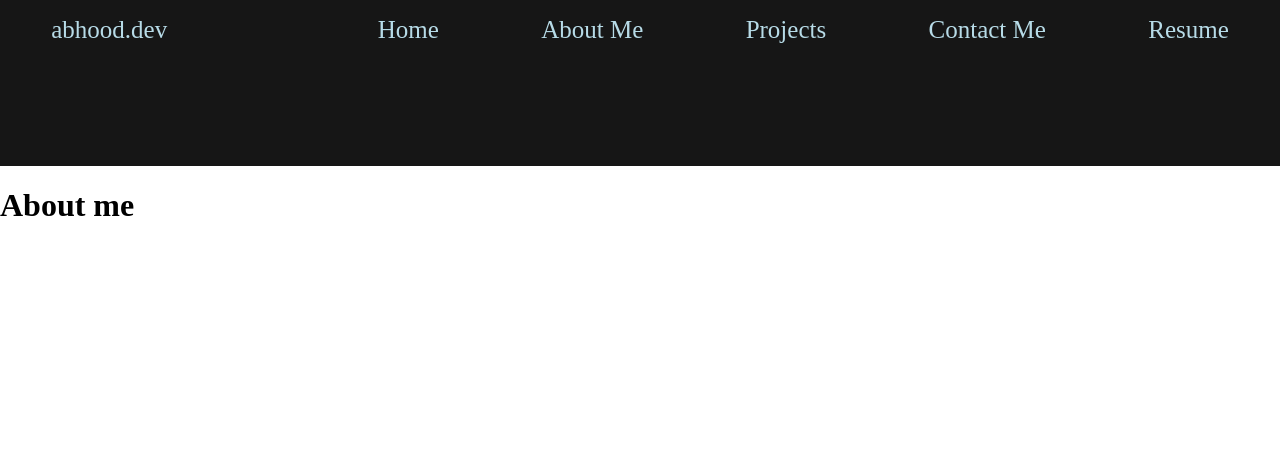
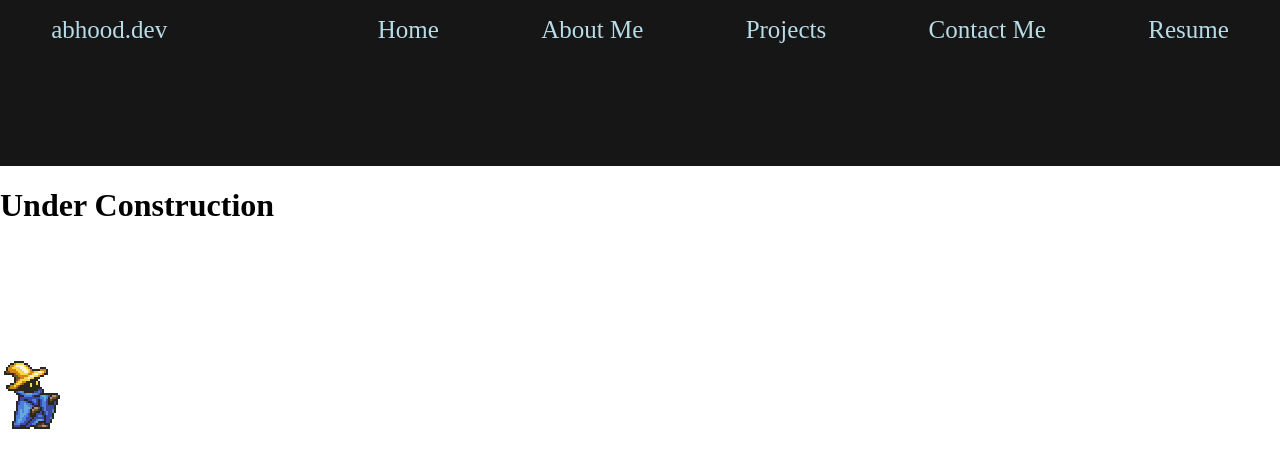
Before and after one commit to abhood1418/abhood.dev.portfolio, a React (Create React App) app: page /about in a window 1280 px wide. Shown: the top 468 px of the page. Built offline with nearby package versions, Linux system fonts and the light colour scheme; a web font is replaced by a local one.

Commit message:
added about me construction page

```diff
--- a/src/screens/AboutMe/AboutMe.jsx
+++ b/src/screens/AboutMe/AboutMe.jsx
@@ -1,10 +1,11 @@
 
-
+import firemage from "../../Assets/firemage.gif";
 
 const AboutMe = () => {
   return (
     <div>
-      <h1>About me</h1>
+      <h1>Under Construction</h1>
+      <img src={firemage} />
     </div>
   )
 }
--- a/src/screens/Home/home.js
+++ b/src/screens/Home/home.js
@@ -71,7 +71,7 @@ const Home = () => {
               <br />
               <p>If you'd like to know more about me follow the link below!</p>
             </p>
-            <a class="btnfos btnfos-1">
+            <a href="/about" class="btnfos btnfos-1">
               <svg>
                 <rect x="0" y="0" fill="none" width="100%" height="100%" />
               </svg>
```
